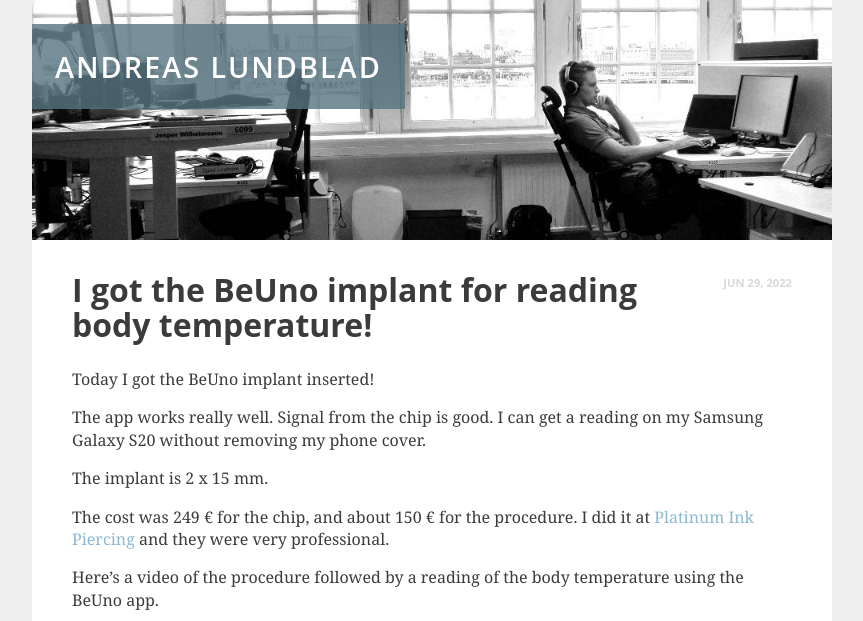
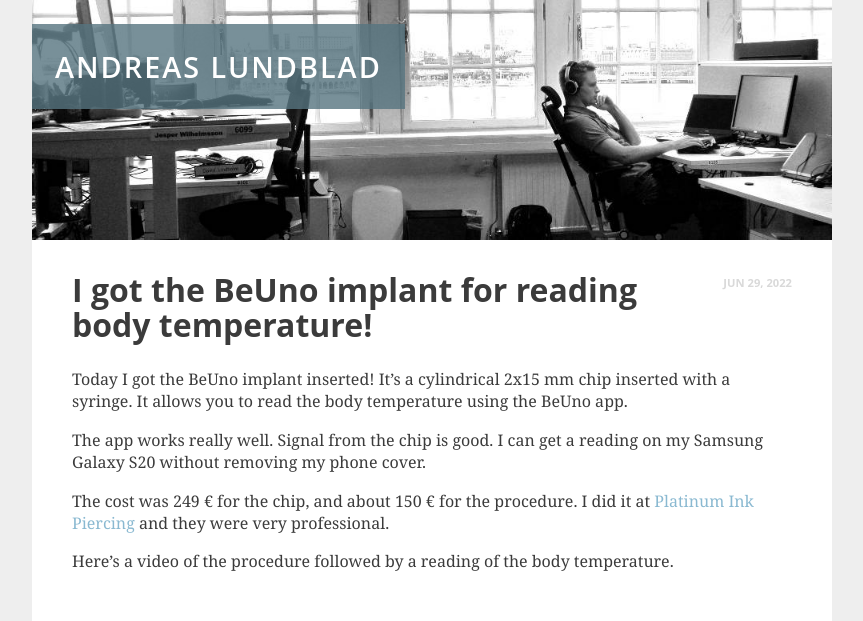
Before and after one commit to aioobe/aioobe.github.io, a Jekyll site: the page built from _posts/2022-06-29-BeUno-implant.md, in a window 1280 px wide. Shown: the top 621 px of the page, without its empty margins (208-1071 px from the left). Built offline with Jekyll 4.4.1, drawn with Linux system fonts in a browser that asks for light colours; grey boxes are pictures that could not be loaded.

Commit message:
Minor updates.

```diff
--- a/_posts/2022-06-29-BeUno-implant.md
+++ b/_posts/2022-06-29-BeUno-implant.md
@@ -4,15 +4,13 @@ title: "I got the BeUno implant for reading body temperature!"
 date: 2022-06-29
 ---
 
-Today I got the BeUno implant inserted!
+Today I got the BeUno implant inserted! It's a cylindrical 2x15 mm chip inserted with a syringe. It allows you to read the body temperature using the BeUno app.
 
 The app works really well. Signal from the chip is good. I can get a reading on my Samsung Galaxy S20 without removing my phone cover.
 
-The implant is 2 x 15 mm.
-
 The cost was 249 € for the chip, and about 150 € for the procedure. I did it at [Platinum Ink Piercing](https://platinuminkpiercing.se/) and they were very professional.
 
-Here's a video of the procedure followed by a reading of the body temperature using the BeUno app.
+Here's a video of the procedure followed by a reading of the body temperature.
 
 <div style="text-align: center; margin: 3em;">
 <iframe width="560" height="315" src="https://www.youtube.com/embed/tmsiFACB6bc" frameborder="0" allow="accelerometer; autoplay; encrypted-media; gyroscope; picture-in-picture" allowfullscreen></iframe>
--- a/index.html
+++ b/index.html
@@ -1,7 +1,9 @@
 ---
 layout: default
 whatsup:
-  - title: "<a href='https://github.com/aioobe/eta'>eta</a> was included in the Ubuntu Universal Repo"
+  - title: "Inserted the BeUno body temperature chip implant (<a href='/2022/06/29/BeUno-implant.html'>blog post</a>)"
+    date: "July 29, 2022"
+  - title: "I got my CLI tool <a href='https://github.com/aioobe/eta'>eta</a> included in the Ubuntu Universal Repository!"
     date: "June 16, 2022"
   - title: "Moved from Palo Alto back home to Stockholm"
     date: "July 13, 2020"
```
